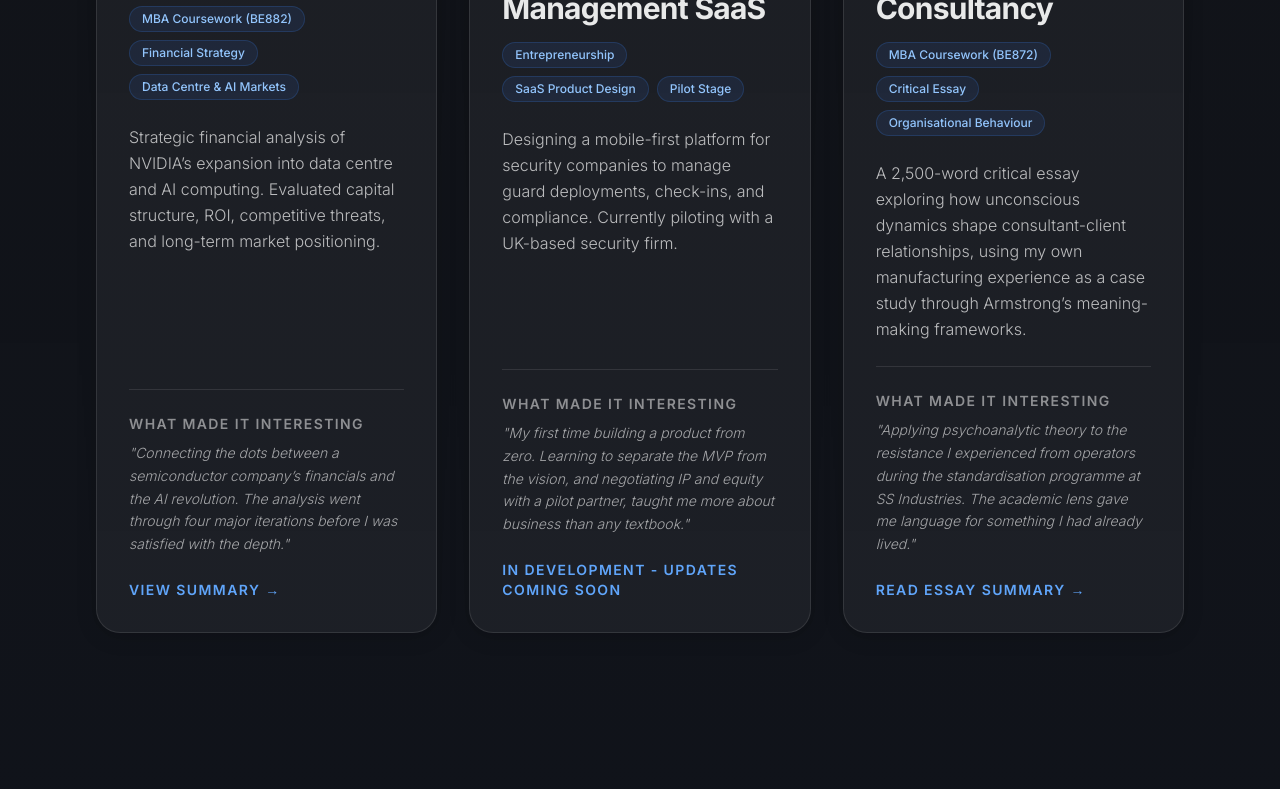
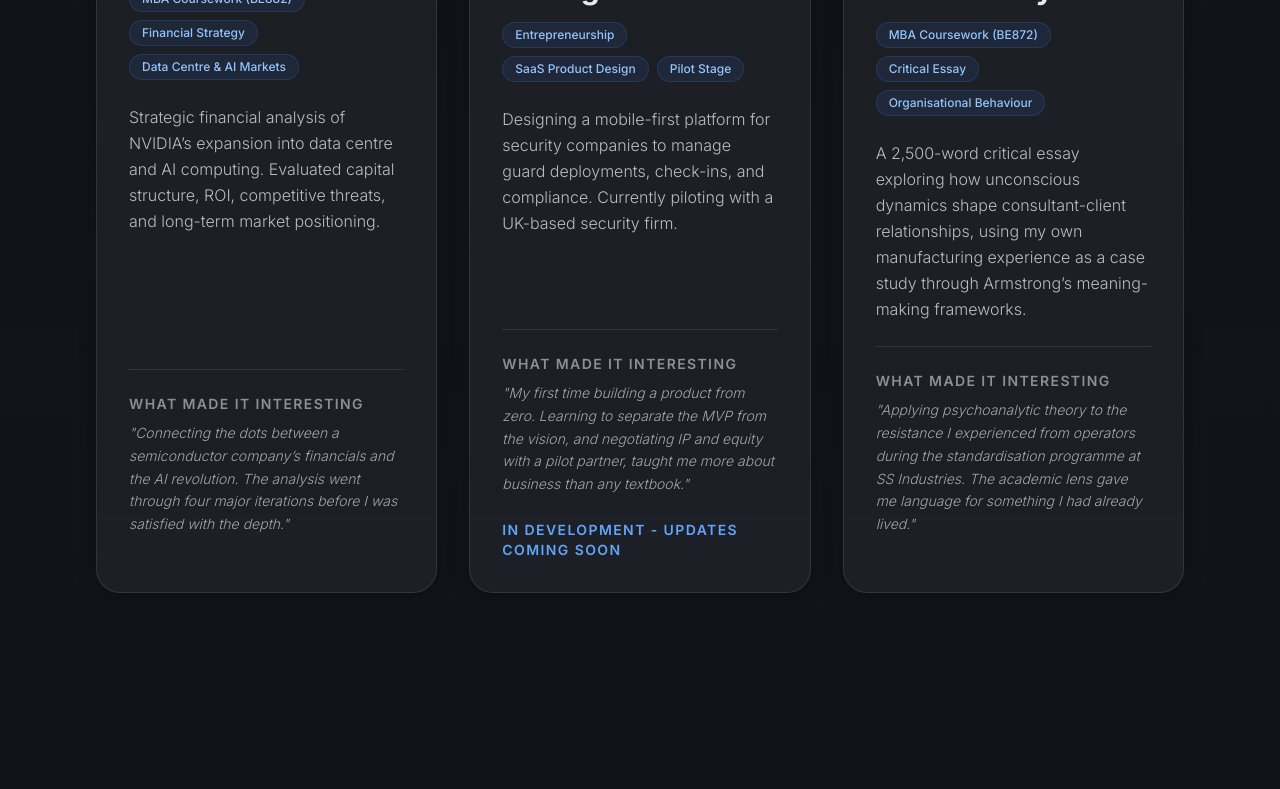
Before and after one commit to Anandkuk97/Anand-Kumar, a Next.js app: page / in a window 1280 px wide. Shown: the part 7622-8411 px from the top of the page. Built offline with nearby package versions, Linux system fonts and the light colour scheme.

Commit message:
chore: remove summary links from projects bottom

```diff
--- a/src/components/Projects.tsx
+++ b/src/components/Projects.tsx
@@ -28,7 +28,6 @@ const featuredProjects = [
     tags: ["MBA Coursework (BE880)", "Strategic Marketing", "UK Market Entry"],
     desc: "Developed a full go-to-market strategy for a premium wellness subscription service. Applied PESTEL, Blue Ocean ERRC, STP segmentation, 7Ps, and an integrated marketing communications plan.",
     learned: "Built the entire strategy from scratch for a market I had no prior experience in. Forced me to think beyond operations into customer psychology and brand positioning.",
-    cta2: "View Summary →",
     isFlagship: false
   },
   {
@@ -36,7 +35,6 @@ const featuredProjects = [
     tags: ["MBA Coursework (BE882)", "Financial Strategy", "Data Centre & AI Markets"],
     desc: "Strategic financial analysis of NVIDIA’s expansion into data centre and AI computing. Evaluated capital structure, ROI, competitive threats, and long-term market positioning.",
     learned: "Connecting the dots between a semiconductor company’s financials and the AI revolution. The analysis went through four major iterations before I was satisfied with the depth.",
-    cta2: "View Summary →",
     isFlagship: false
   },
   {
@@ -52,7 +50,6 @@ const featuredProjects = [
     tags: ["MBA Coursework (BE872)", "Critical Essay", "Organisational Behaviour"],
     desc: "A 2,500-word critical essay exploring how unconscious dynamics shape consultant-client relationships, using my own manufacturing experience as a case study through Armstrong’s meaning-making frameworks.",
     learned: "Applying psychoanalytic theory to the resistance I experienced from operators during the standardisation programme at SS Industries. The academic lens gave me language for something I had already lived.",
-    cta2: "Read Essay Summary →",
     isFlagship: false
   }
 ];
```
